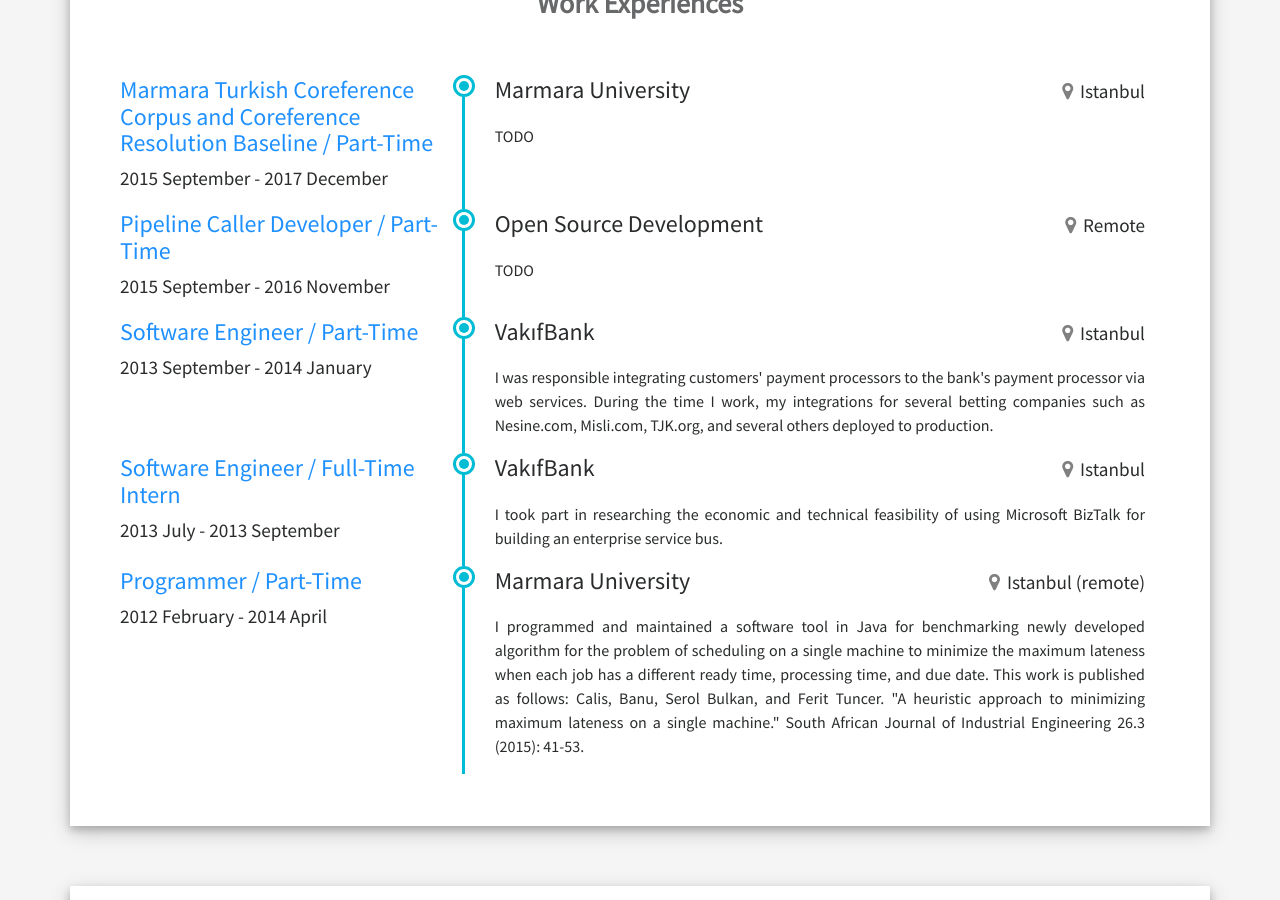
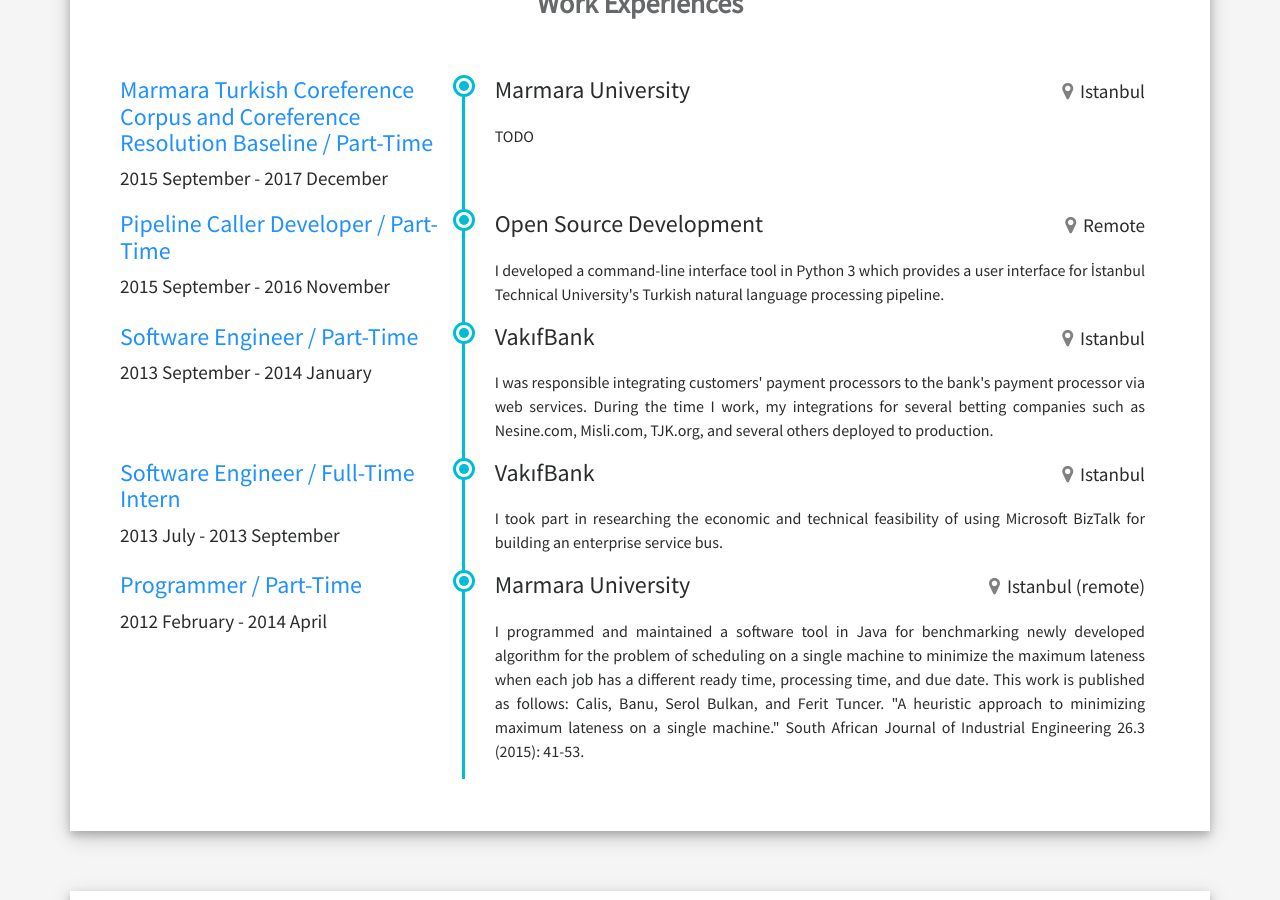
Before and after one commit to ferittuncer/ferittuncer.github.io, a Jekyll site: the page built from index.html, in a window 1280 px wide and 900 px high, scrolled down 891 px. Built offline with Jekyll 4.4.1, drawn with Linux system fonts in a browser that asks for light colours; a style sheet for code colours, icons or effects is not loaded.

Commit message:
Update experiences.yaml

```diff
--- a/_data/experiences.yaml
+++ b/_data/experiences.yaml
@@ -11,8 +11,7 @@
   company: Open Source Development
   location: Remote
   description: >
-    TODO
-
+    I developed a command-line interface tool in Python 3 which provides a user interface for İstanbul Technical University's Turkish natural language processing pipeline.
 - title: Software Engineer / Part-Time
   period: 2013 September - 2014 January
   company: VakıfBank
```
